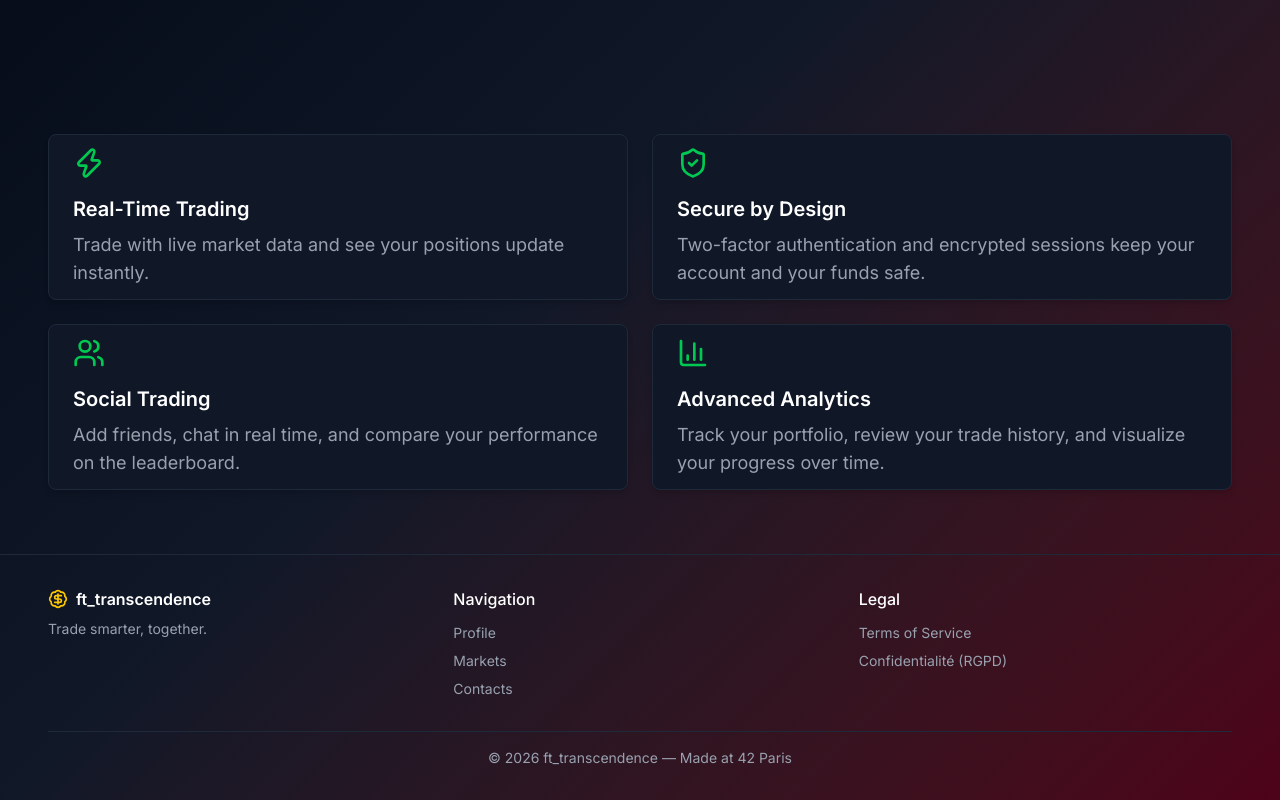
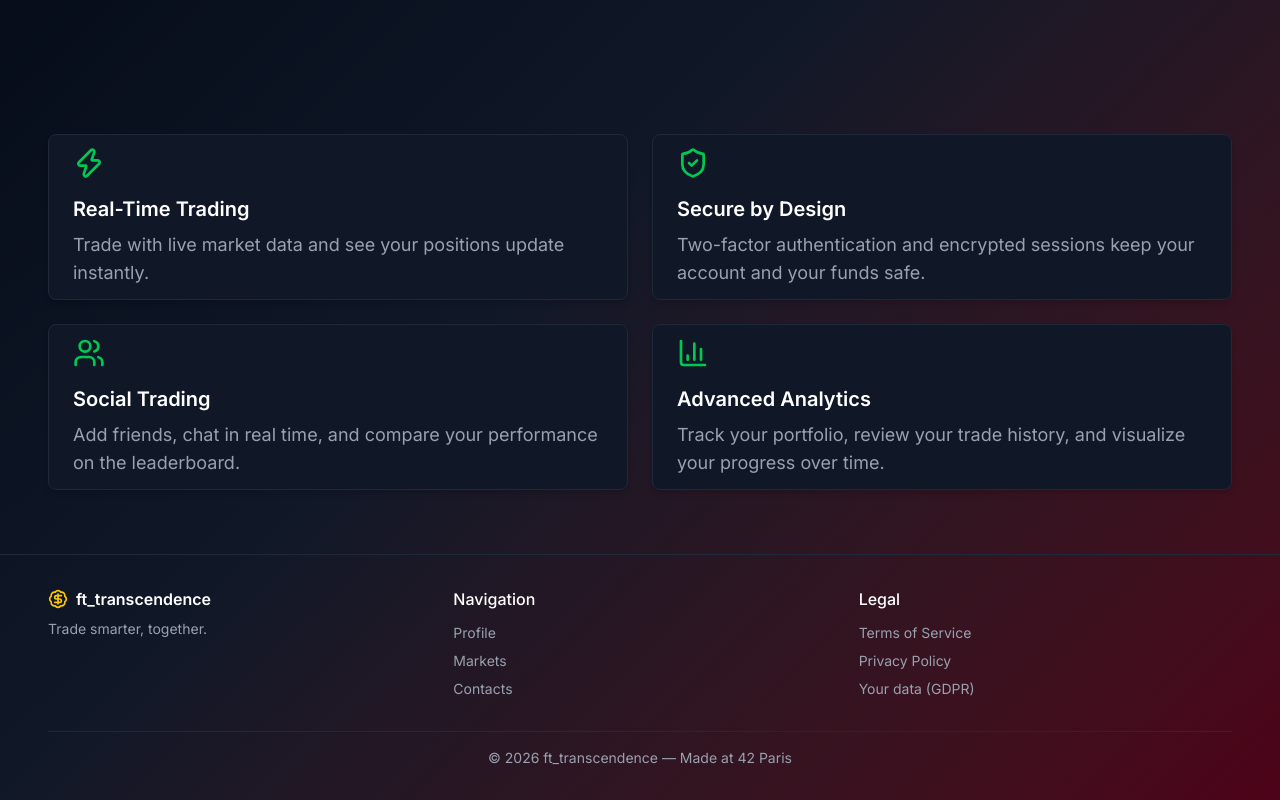
Before and after one commit to Frogus-ex/ft_transcendence, a React (Vite) app in the folder frontend/: page / in a window 1280 px wide. Shown: the part 439-1239 px from the top of the page. Built offline with nearby package versions, Linux system fonts and the light colour scheme; no server answers.

Commit message:
feat(footer): link Terms of Service, Privacy Policy and GDPR page
Replaces the plain-text legal entries with real links reachable from
every page.

```diff
--- a/frontend/src/components/Footer.tsx
+++ b/frontend/src/components/Footer.tsx
@@ -26,9 +26,14 @@ function Footer() {
         </div>
         <div className="flex flex-col gap-2">
           <span className="text-white font-medium mb-1">Legal</span>
-          <span className="text-sm">Terms of Service</span>
+          <Link to="/terms" className="text-sm hover:text-white">
+            Terms of Service
+          </Link>
+          <Link to="/privacy" className="text-sm hover:text-white">
+            Privacy Policy
+          </Link>
           <Link to="/gdpr" className="text-sm hover:text-white">
-            Confidentialité (RGPD)
+            Your data (GDPR)
           </Link>
         </div>
       </div>
```
